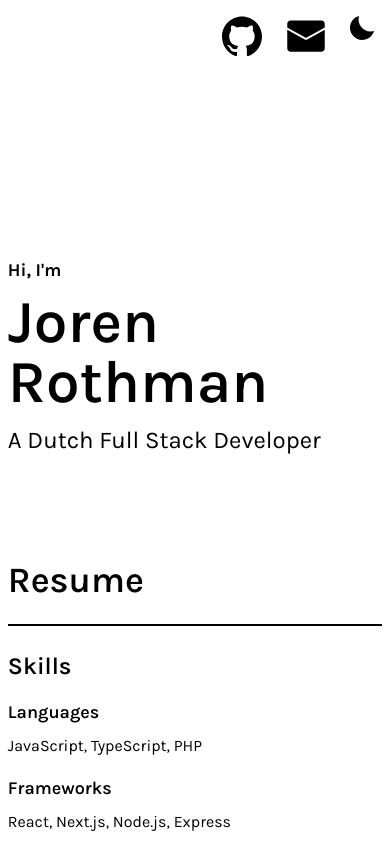
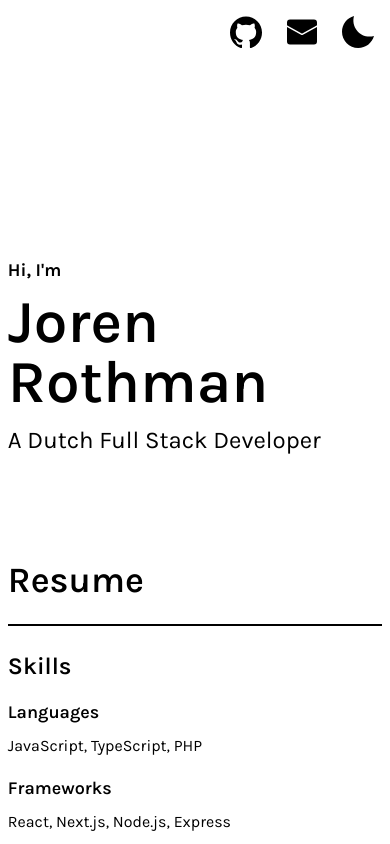
Before and after one commit to JorenRothman/portfolio-site, a Next.js app: page / in a window 390 px wide. Shown: the top 844 px of the page. Built offline with nearby package versions, Linux system fonts and the light colour scheme.

Commit message:
Updated colour switcher

```diff
--- a/src/components/ColourSwitcher.tsx
+++ b/src/components/ColourSwitcher.tsx
@@ -5,10 +5,10 @@ import { useTheme } from 'next-themes';
 function Sun() {
     return (
         <svg
-            height={24}
-            width={24}
+            className="md:w-6 md:h-6 w-8 h-8"
             viewBox="0 0 32 32"
             xmlns="http://www.w3.org/2000/svg"
+            suppressHydrationWarning
         >
             <g
                 fill="#fff"
@@ -35,10 +35,10 @@ function Sun() {
 function Moon() {
     return (
         <svg
-            height={24}
-            width={24}
+            className="md:w-6 md:h-6 w-8 h-8"
             viewBox="0 0 16 16"
             xmlns="http://www.w3.org/2000/svg"
+            suppressHydrationWarning
         >
             <g fill="#000">
                 <path
@@ -67,7 +67,8 @@ export default function ColourSwitcher() {
         <button
             aria-label={`Switch to ${theme === 'dark' ? 'light' : 'dark'} mode`}
             onClick={toggleTheme}
-            className="w-6 h-6 relative"
+            className="md:w-6 md:h-6 w-8 h-8 relative"
+            suppressHydrationWarning
         >
             {isDark ? <Sun /> : <Moon />}
         </button>
--- a/src/components/SiteHeader.tsx
+++ b/src/components/SiteHeader.tsx
@@ -1,4 +1,5 @@
 import ColourSwitcher from '@/components/ColourSwitcher';
+import { Suspense } from 'react';
 
 export default function SiteHeader() {
     return (
@@ -11,9 +12,7 @@ export default function SiteHeader() {
             >
                 <svg
                     xmlns="http://www.w3.org/2000/svg"
-                    className="md:w-6 md:h-6 w-10 h-10"
-                    width="24"
-                    height="24"
+                    className="md:w-6 md:h-6 w-8 h-8"
                     viewBox="0 0 24 24"
                 >
                     <path
@@ -31,9 +30,7 @@ export default function SiteHeader() {
                 <svg
                     xmlns="http://www.w3.org/2000/svg"
                     viewBox="0 0 64 64"
-                    className="md:w-6 md:h-6 w-10 h-10"
-                    width="24"
-                    height="24"
+                    className="md:w-6 md:h-6 w-8 h-8"
                 >
                     <g fill="#000000" className="dark:fill-white">
                         <path
@@ -49,7 +46,9 @@ export default function SiteHeader() {
                 </svg>
             </a>
 
-            <ColourSwitcher />
+            <Suspense>
+                <ColourSwitcher />
+            </Suspense>
         </div>
     );
 }
```
